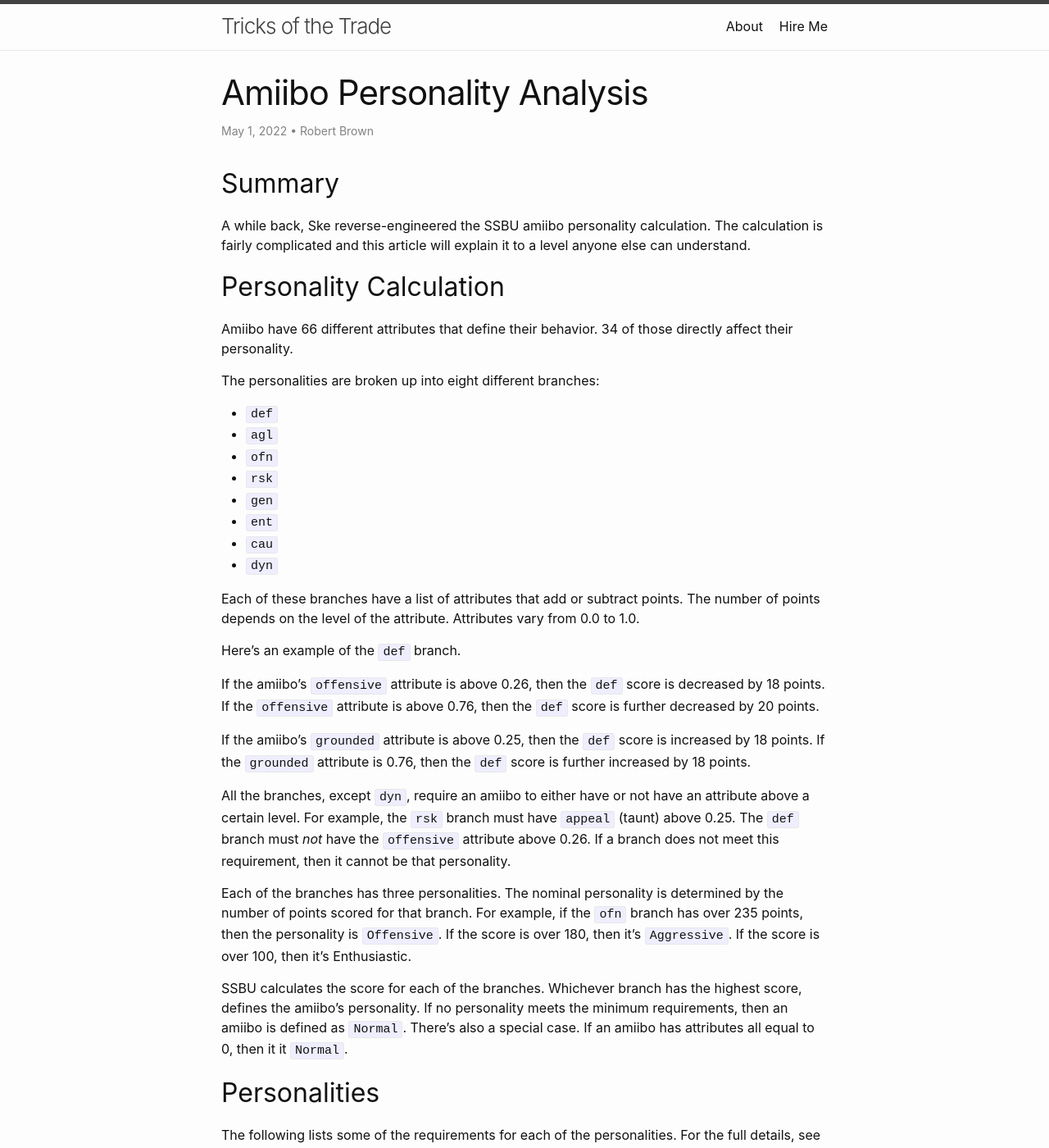
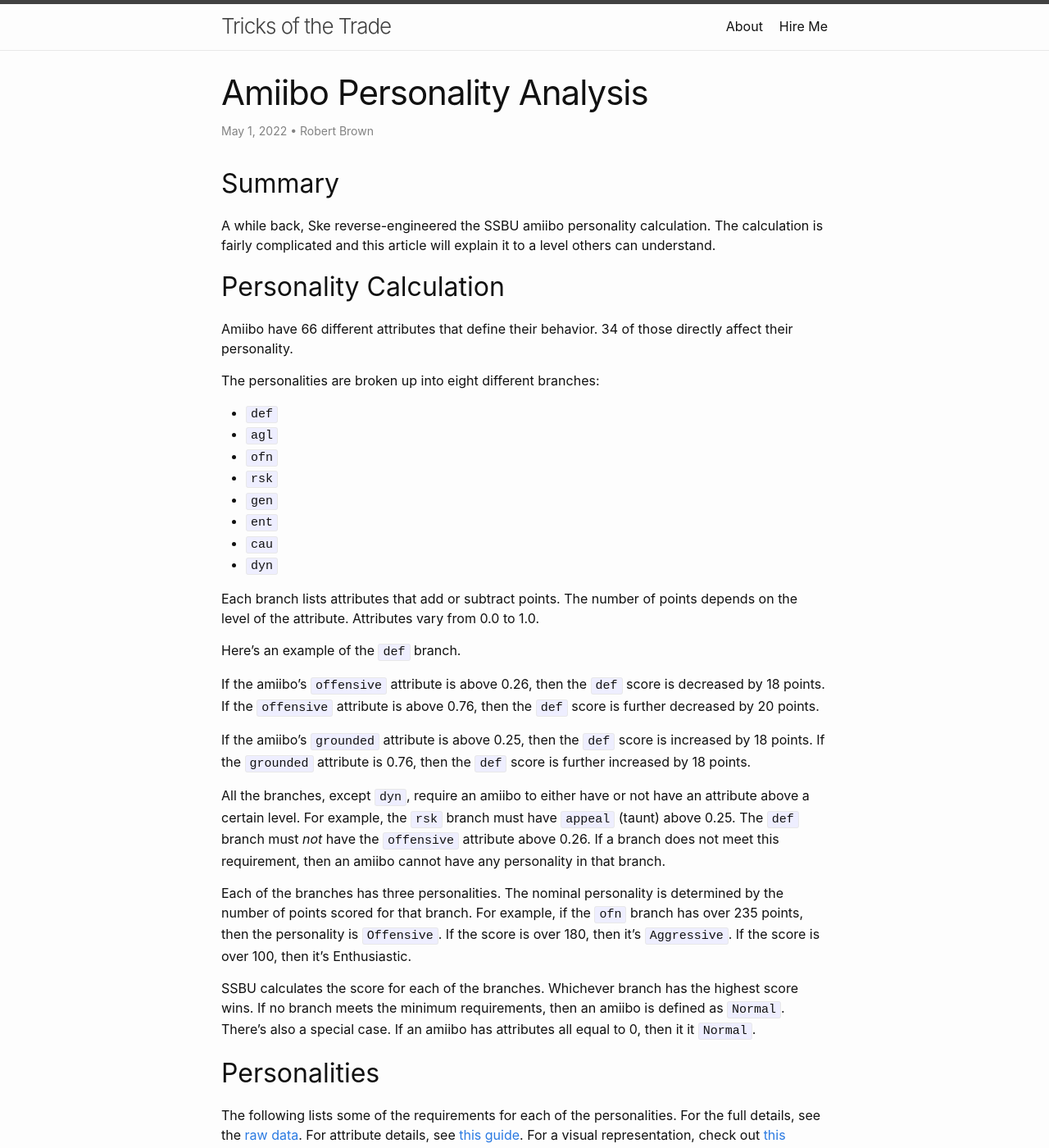
Before and after one commit to rob-brown/tricks-of-the-trade-jekyll, a Jekyll site: the page built from _posts/2022-05-01-amiibo-personality-analysis.markdown, in a window 1280 px wide and 1400 px high. Shown: the whole window at 82% size. Built offline with Jekyll 4.4.1, drawn with Linux system fonts in a browser that asks for light colours; some of the changed lines change nothing that is shown; some of the changed text lies outside the part shown.

Commit message:
Clarify text in "Amiibo Personality Analysis"

```diff
--- a/_posts/2022-05-01-amiibo-personality-analysis.markdown
+++ b/_posts/2022-05-01-amiibo-personality-analysis.markdown
@@ -8,7 +8,7 @@
 ---
 ## Summary
 
-A while back, Ske reverse-engineered the SSBU amiibo personality calculation. The calculation is fairly complicated and this article will explain it to a level anyone else can understand.
+A while back, Ske reverse-engineered the SSBU amiibo personality calculation. The calculation is fairly complicated and this article will explain it to a level others can understand.
 
 ## Personality Calculation
 
@@ -25,7 +25,7 @@
 * `cau`
 * `dyn`
 
-Each of these branches have a list of attributes that add or subtract points. The number of points depends on the level of the attribute. Attributes vary from 0.0 to 1.0.
+Each branch lists attributes that add or subtract points. The number of points depends on the level of the attribute. Attributes vary from 0.0 to 1.0.
 
 Here's an example of the `def` branch.
 
@@ -33,11 +33,11 @@
 
 If the amiibo's `grounded` attribute is above 0.25, then the `def` score is increased by 18 points. If the `grounded` attribute is 0.76, then the `def` score is further increased by 18 points.
 
-All the branches, except `dyn`, require an amiibo to either have or not have an attribute above a certain level. For example, the `rsk` branch must have `appeal` (taunt) above 0.25. The `def` branch must *not* have the `offensive` attribute above 0.26. If a branch does not meet this requirement, then it cannot be that personality.
+All the branches, except `dyn`, require an amiibo to either have or not have an attribute above a certain level. For example, the `rsk` branch must have `appeal` (taunt) above 0.25. The `def` branch must *not* have the `offensive` attribute above 0.26. If a branch does not meet this requirement, then an amiibo cannot have any personality in that branch.
 
 Each of the branches has three personalities. The nominal personality is determined by the number of points scored for that branch. For example, if the `ofn` branch has over 235 points, then the personality is `Offensive`. If the score is over 180, then it's `Aggressive`. If the score is over 100, then it's Enthusiastic.
 
-SSBU calculates the score for each of the branches. Whichever branch has the highest score, defines the amiibo's personality. If no personality meets the minimum requirements, then an amiibo is defined as `Normal`. There's also a special case. If an amiibo has attributes all equal to 0, then it it `Normal`.
+SSBU calculates the score for each of the branches. Whichever branch has the highest score wins. If no branch meets the minimum requirements, then an amiibo is defined as `Normal`. There's also a special case. If an amiibo has attributes all equal to 0, then it it `Normal`.
 
 ## Personalities
 
@@ -57,13 +57,13 @@
 
 `offensive` >= 0.26
 
-#### Increases
+#### Increased by
 
 * `grounded`
 * `shield master`
 * `shield catch master`
 
-#### Decreases
+#### Decreased by
 
 * `offensive`
 * `dash`
@@ -89,7 +89,7 @@
 
 `dash` >= 0.26
 
-#### Increases
+#### Increased by
 
 * `offensive`
 * `dash`
@@ -97,7 +97,7 @@
 * `item collector`
 * `carrier broker`
 
-#### Decreases
+#### Decreased by
 
 * `air offensive`
 * `smash holder`
@@ -125,7 +125,7 @@
 
 `near` >= 0.25
 
-#### Increases
+#### Increased by
 
 * `near`
 * `offensive`
@@ -136,7 +136,7 @@
 * `meteor master`
 * `item throw to target`
 
-#### Decreases
+#### Decreased by
 
 * `feint shooter`
 * `item collector`
@@ -161,7 +161,7 @@
 
 `attack out cliff` >= 0.26
 
-#### Increases
+#### Increased by
 
 * `near`
 * `offensive`
@@ -178,7 +178,7 @@
 * `special flagger`
 * `carrier broker`
 
-#### Decreases
+#### Decreased by
 
 * `grounded`
 * `feint shooter`
@@ -199,7 +199,7 @@
 
 `just shield master` >= 0.26
 
-#### Increases
+#### Increased by
 
 * `attack out cliff`
 * `feint master`
@@ -221,7 +221,7 @@
 * `dash swinger`
 * `item shooter`
 
-#### Decreases
+#### Decreased by
 
 * `air offensive`
 * `carrier broker`
@@ -242,7 +242,7 @@
 
 `appeal` >= 0.25
 
-#### Increases
+#### Increased by
 
 * `attack out cliff`
 * `smash holder`
@@ -259,7 +259,7 @@
 * `charger`
 * `appeal`
 
-#### Decreases
+#### Decreased by
 
 * `100 keeper`
 * `item throw to target`
@@ -280,13 +280,13 @@
 
 * `shield master` >= 0.26
 
-#### Increases
+#### Increased by
 
 * `grounded`
 * `feint master`
 * `feint shooter`
 
-#### Decreases
+#### Decreased by
 
 * `near`
 * `offensive`
@@ -321,7 +321,7 @@
 
 (Nothing)
 
-#### Increases
+#### Increased by
 
 * `offensive`
 * `attack out cliff`
@@ -341,7 +341,7 @@
 * `carrier broker`
 * `charger`
 
-#### Decreases
+#### Decreased by
 
 * `catcher`
 * `attack cancel`
```
